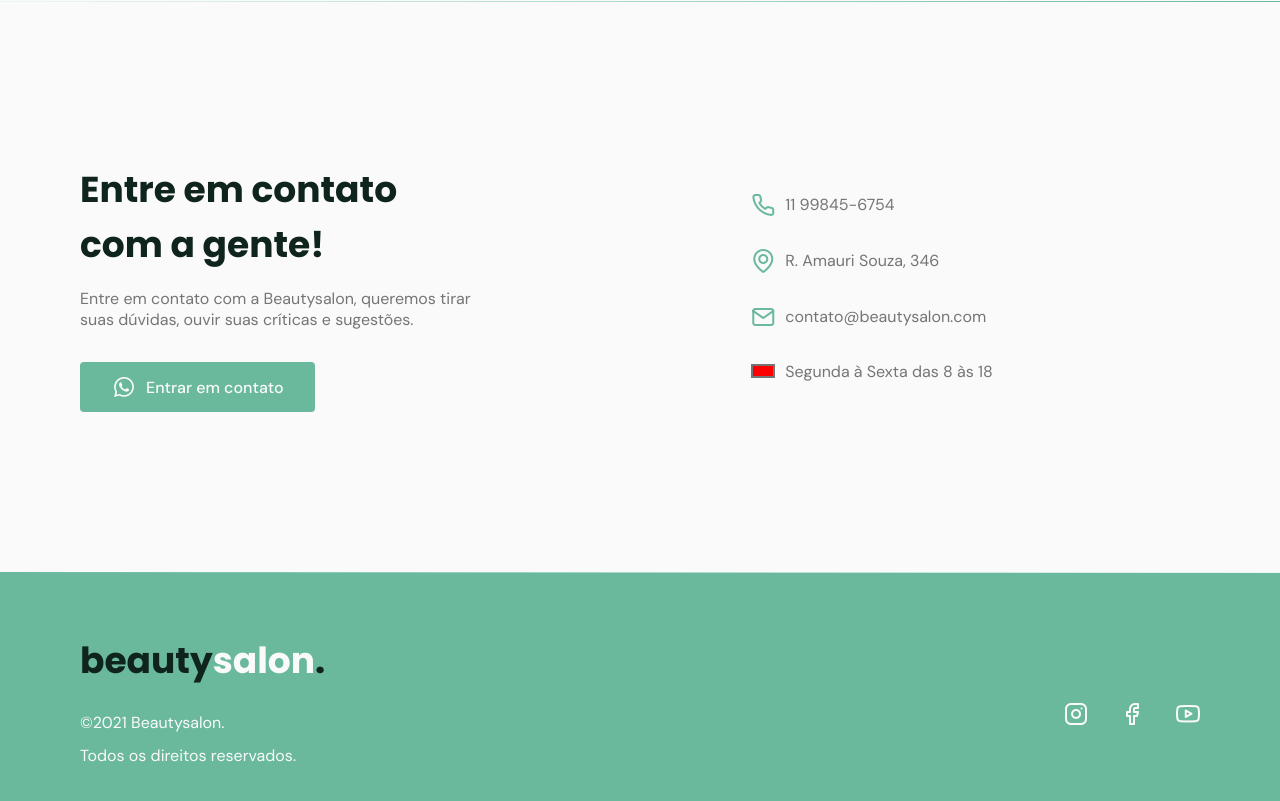
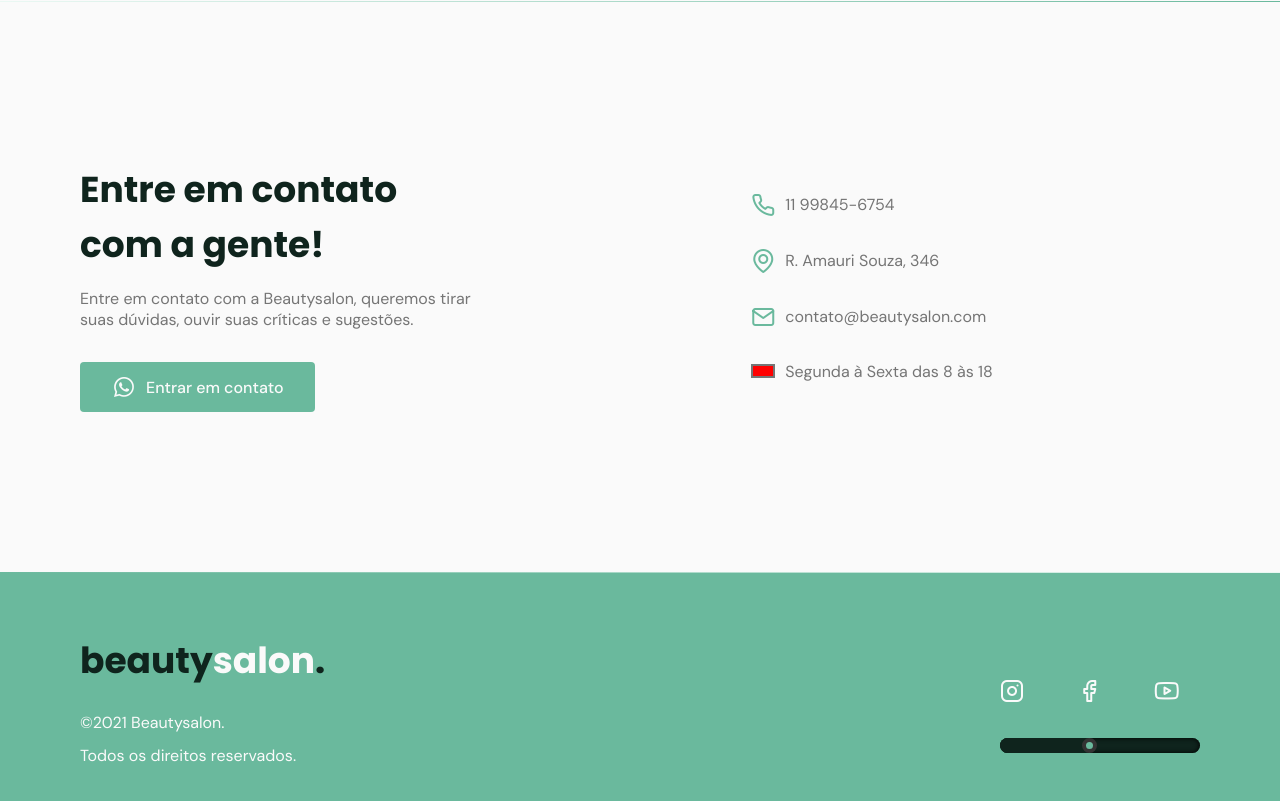
Before and after one commit to RodrigoFonsecaG/beautysalon, a plain HTML site: page index.html in a window 1280 px wide. Shown: the part 3984-4785 px from the top of the page. Drawn offline with nearby package versions, Linux system fonts and the light colour scheme; no server answers; files whose address does not match are found by name.

Commit message:
added slider to change website color

```diff
--- a/index.html
+++ b/index.html
@@ -225,19 +225,41 @@
           <header>
             <h2 class="title br">Qualidades</h2>
             <p class="subtitle br">
-              Confira o diferenciais que tornam a <strong>Beautysalon</strong> líder do mercado em tratamentos naturais e cortes exclusivos para seu cabelo.
+              Confira o diferenciais que tornam a
+              <strong>Beautysalon</strong> líder do mercado em tratamentos
+              naturais e cortes exclusivos para seu cabelo.
             </p>
           </header>
 
           <ul class="qualidades">
             <li class="qualidade-item title br">Produtos</li>
-            <p class="qualidade-text subtitle br">Lorem ipsum dolor sit, amet consectetur adipisicing elit. Quia, a aperiam aliquam corrupti excepturi saepe natus, quisquam beatae alias facere ullam at esse reprehenderit eveniet deserunt officiis architecto expedita distinctio.</p>
+            <p class="qualidade-text subtitle br">
+              Lorem ipsum dolor sit, amet consectetur adipisicing elit. Quia, a
+              aperiam aliquam corrupti excepturi saepe natus, quisquam beatae
+              alias facere ullam at esse reprehenderit eveniet deserunt officiis
+              architecto expedita distinctio.
+            </p>
             <li class="qualidade-item title br">Profissionais</li>
-            <p class="qualidade-text subtitle br">Lorem ipsum dolor sit, amet consectetur adipisicing elit. Quia, a aperiam aliquam corrupti excepturi saepe natus, quisquam beatae alias facere ullam at esse reprehenderit eveniet deserunt officiis architecto expedita distinctio.</p>
+            <p class="qualidade-text subtitle br">
+              Lorem ipsum dolor sit, amet consectetur adipisicing elit. Quia, a
+              aperiam aliquam corrupti excepturi saepe natus, quisquam beatae
+              alias facere ullam at esse reprehenderit eveniet deserunt officiis
+              architecto expedita distinctio.
+            </p>
             <li class="qualidade-item title br">Equipamentos</li>
-            <p class="qualidade-text subtitle br">Lorem ipsum dolor sit, amet consectetur adipisicing elit. Quia, a aperiam aliquam corrupti excepturi saepe natus, quisquam beatae alias facere ullam at esse reprehenderit eveniet deserunt officiis architecto expedita distinctio.</p>
+            <p class="qualidade-text subtitle br">
+              Lorem ipsum dolor sit, amet consectetur adipisicing elit. Quia, a
+              aperiam aliquam corrupti excepturi saepe natus, quisquam beatae
+              alias facere ullam at esse reprehenderit eveniet deserunt officiis
+              architecto expedita distinctio.
+            </p>
             <li class="qualidade-item title br">Cortes</li>
-            <p class="qualidade-text subtitle br">Lorem ipsum dolor sit, amet consectetur adipisicing elit. Quia, a aperiam aliquam corrupti excepturi saepe natus, quisquam beatae alias facere ullam at esse reprehenderit eveniet deserunt officiis architecto expedita distinctio.</p>
+            <p class="qualidade-text subtitle br">
+              Lorem ipsum dolor sit, amet consectetur adipisicing elit. Quia, a
+              aperiam aliquam corrupti excepturi saepe natus, quisquam beatae
+              alias facere ullam at esse reprehenderit eveniet deserunt officiis
+              architecto expedita distinctio.
+            </p>
           </ul>
         </div>
       </section>
@@ -257,7 +279,8 @@
               href="https://api.whatsapp.com/send?phone=+5538991860318&text=Oi! Gostaria de agendar um horário"
               class="button"
               target="_blank"
-              ><i class="icon-whatsapp"></i><p class="br">Entrar em contato</p></a
+              ><i class="icon-whatsapp"></i>
+              <p class="br">Entrar em contato</p></a
             >
           </div>
 
@@ -266,7 +289,9 @@
               <li><i class="icon-phone"></i>11 99845-6754</li>
               <li><i class="icon-map-pin"></i>R. Amauri Souza, 346</li>
               <li><i class="icon-mail"></i>contato@beautysalon.com</li>
-              <li data-semana="1,2,3,4,5" data-horario="8,18" class="br">Segunda à Sexta das 8 às 18</li>
+              <li data-semana="1,2,3,4,5" data-horario="8,18" class="br">
+                Segunda à Sexta das 8 às 18
+              </li>
             </ul>
           </div>
         </div>
@@ -295,6 +320,14 @@
           <a href="https://youtube.com" target="_blank"
             ><i class="icon-youtube"></i
           ></a>
+          <input
+          id="slider"
+          type="range"
+          step="1"
+          min="0"
+          max="360"
+          value="159"
+        />
         </div>
       </div>
     </footer>
--- a/main.js
+++ b/main.js
@@ -175,3 +175,6 @@ function handleLanguage() {
 /*HORARIO FUNCIONAMENTO*/
 import funcionamento from './modules/funcionamento.js';
 funcionamento();
+
+import changeColor from './modules/color.js';
+changeColor();
--- /dev/null
+++ b/modules/color.js
@@ -0,0 +1,10 @@
+export default function changeColor(){
+ const slider = document.querySelector('#slider');
+
+
+ function handleColor(){
+    document.documentElement.style.setProperty('--hue', slider.value);
+ }
+
+ slider.addEventListener('input', handleColor)
+}
--- a/style.css
+++ b/style.css
@@ -743,7 +743,7 @@ footer .social a:hover {
 }
 
 /*FRASE DO DIA*/
-.daily-quote{
+.daily-quote {
   margin-top: 2rem;
   font-style: italic;
   font-size: 1.125rem;
@@ -780,8 +780,7 @@ html body nav ul .lang:hover {
 
 /*FUNCIONAMENTO*/
 
-
-[data-semana]::before{
+[data-semana]::before {
   content: '';
   width: 20px;
   height: 10px;
@@ -791,7 +790,7 @@ html body nav ul .lang:hover {
   margin-right: 10px;
 }
 
-[data-semana].aberto::before{
+[data-semana].aberto::before {
   content: '';
   width: 20px;
   height: 10px;
@@ -800,3 +799,50 @@ html body nav ul .lang:hover {
   border: 2px solid var(--text-color);
   margin-right: 10px;
 }
+
+
+/*MUDAR COR DO SITE*/
+
+input[type='range'] {
+  width: 200px;
+  height: 15px;
+  -webkit-appearance: none;
+  background: var(--title-color);
+  outline: none;
+  border-radius: 15px;
+  overflow: hidden;
+  box-shadow: inset 0 0 5px rgba(0, 0, 0, 1);
+}
+
+input[type='range']::-webkit-slider-thumb {
+  -webkit-appearance: none;
+  width: 15px;
+  height: 15px;
+  border-radius: 50%;
+  background: var(--base-color);
+  cursor: pointer;
+  border: 4px solid #333;
+  box-shadow: -407px 0 0 400px var(--title-color);
+}
+
+footer .container .social {
+  grid-template-areas:
+    'instagram facebook youtube'
+    'slider slider slider';
+}
+
+.icon-instagram {
+  grid-area: instagram;
+}
+
+.icon-facebook {
+  grid-area: facebook;
+}
+
+.icon-youtube {
+  grid-area: youtube;
+}
+
+#slider {
+  grid-area: slider;
+}
```
